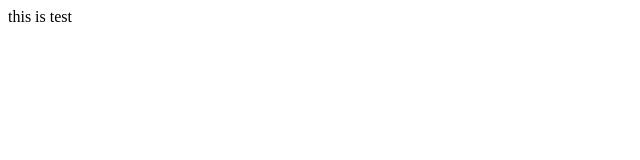
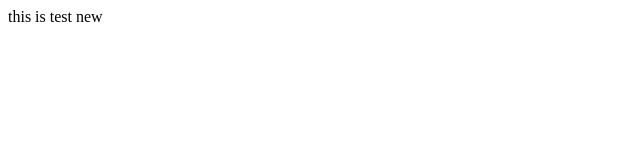
Before and after one commit to viamahesh/ku-demo-5, a plain HTML site: page index.html in a window 1280 px wide. Shown: the full height of the page, 0-640 px from the left. Drawn offline with Linux system fonts and the light colour scheme.

Commit message:
test test

```diff
--- a/index.html
+++ b/index.html
@@ -6,6 +6,6 @@
     <title>Document</title>
 </head>
 <body>
-    this is test
+    this is test new
 </body>
 </html>
```
Also changed, not shown: index2.html (added), index3.html (added).
